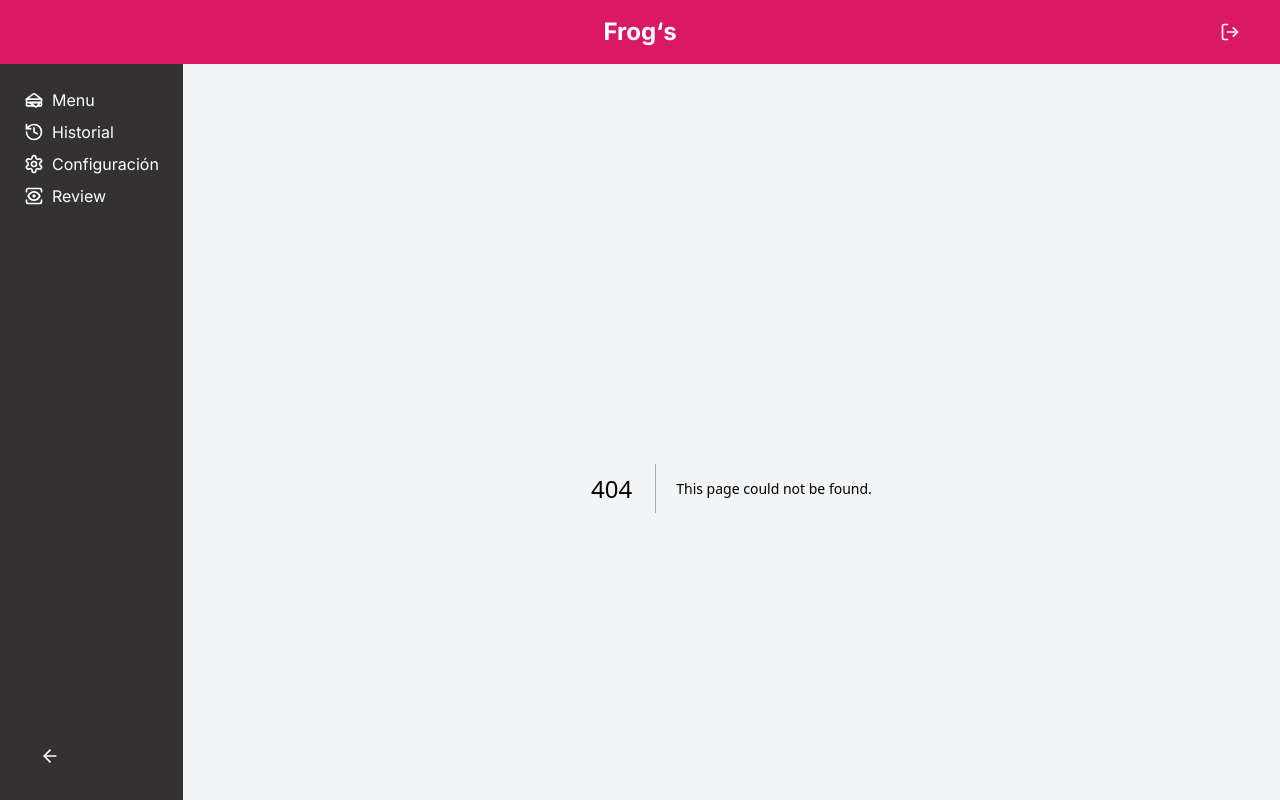
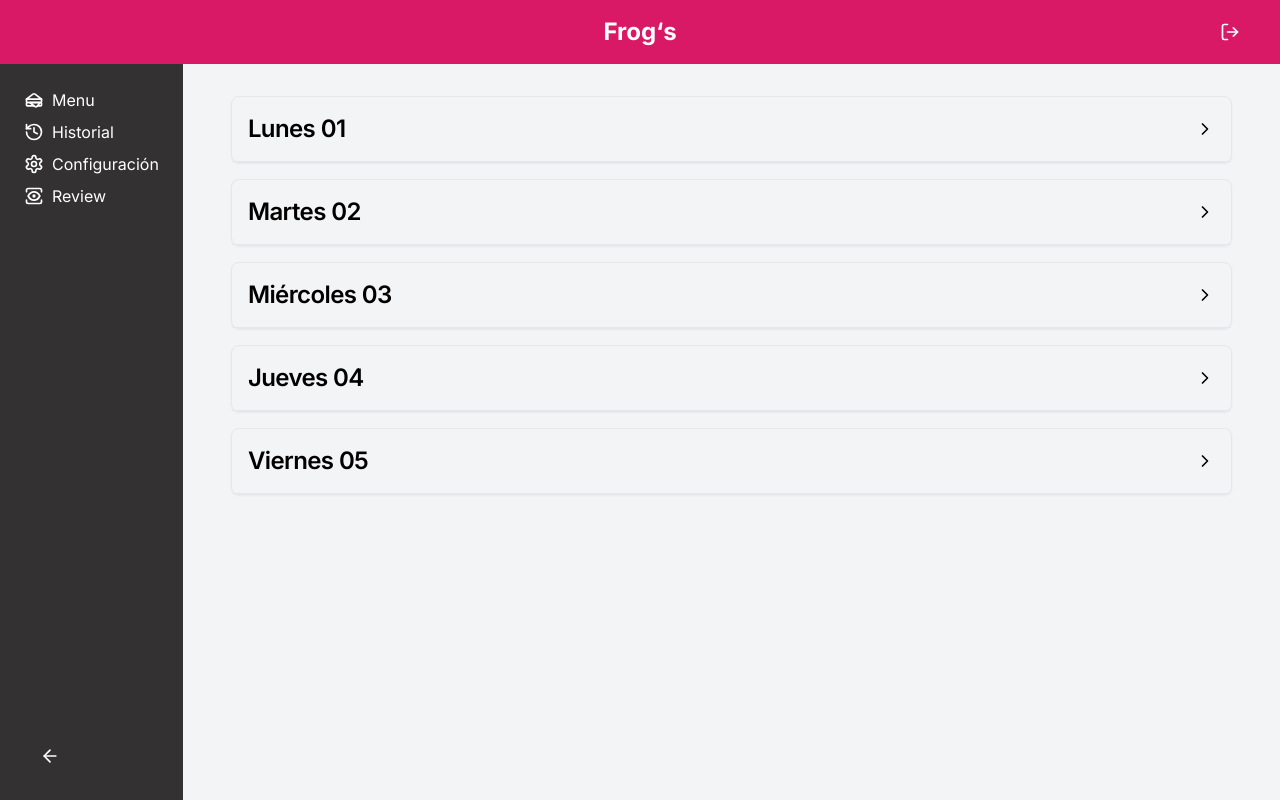
Before and after one commit to victor1mrs/my-frogs, a Next.js app: page /menu in a window 1280 px wide. Before the commit this address had no page. Built offline with nearby package versions, Linux system fonts and the light colour scheme.

Commit message:
DayMenu component added

```diff
--- /dev/null
+++ b/app/menu/page.tsx
@@ -0,0 +1,15 @@
+import { DayMenu } from "@/components/day-menu"
+import { mockedMenus } from "../utils/mockedData"
+
+
+const MenuPage = () => {
+  return (
+    <div>
+      {mockedMenus.map((menu) => (
+        <DayMenu key={menu.weekDay} {...menu} />
+      ))}
+    </div>
+  )
+}
+
+export default MenuPage
--- /dev/null
+++ b/app/utils/mockedData.ts
@@ -0,0 +1,104 @@
+export const mockedMenus = [
+  {
+    weekDay: "Lunes",
+    monthDay: "01",
+    menu: [
+      {
+        name: "Option 1",
+        type: "Common",
+      },
+      {
+        name: "Option 2",
+        type: "Common",
+      },
+      {
+        name: "Option 3",
+        type: "Economic",
+      },
+      {
+        name: "Option 4",
+        type: "Vegetariano",
+      },
+      {
+        name: "Option 5",
+        type: "Vegetariano",
+      },
+      {
+        name: "Option 6",
+        type: "Common",
+      },
+    ],
+  },
+  {
+    weekDay: "Martes",
+    monthDay: "02",
+    menu: [
+      {
+        name: "Option 1",
+        type: "Carne",
+      },
+      {
+        name: "Option 2",
+        type: "Pescado",
+      },
+    ],
+  },
+  {
+    weekDay: "Miércoles",
+    monthDay: "03",
+    menu: [
+      {
+        name: "Option 1",
+        type: "Carne",
+      },
+      {
+        name: "Option 2",
+        type: "Pescado",
+      },
+      {
+        name: "Option 3",
+        type: "Carne",
+      },
+      {
+        name: "Vegan Option",
+        type: "Vegetariano",
+      },
+    ],
+  },
+  {
+    weekDay: "Jueves",
+    monthDay: "04",
+    menu: [
+      {
+        name: "Option 1",
+        type: "Carne",
+      },
+      {
+        name: "Option 2",
+        type: "Pescado",
+      },
+    ],
+  },
+  {
+    weekDay: "Viernes",
+    monthDay: "05",
+    menu: [
+      {
+        name: "Option 1",
+        type: "Carne",
+      },
+      {
+        name: "Option 2",
+        type: "Pescado",
+      },
+      {
+        name: "Option 3",
+        type: "Carne",
+      },
+      {
+        name: "Vegan Option",
+        type: "Vegano",
+      },
+    ],
+  },
+]
--- a/components/dashboard.tsx
+++ b/components/dashboard.tsx
@@ -30,7 +30,7 @@
       <div className="flex flex-1 overflow-hidden">
         <nav className="flex flex-col items-start justify-between p-6 space-y-1 bg-[#333132] text-white dark:text-gray-200">
           <div className="space-y-2">
-            <Link className="flex items-center gap-2" href="#">
+            <Link className="flex items-center gap-2" href="/menu">
               <IconLunch className="h-5 w-5" />
               <span>Menu</span>
             </Link>
--- /dev/null
+++ b/components/day-menu.tsx
@@ -0,0 +1,52 @@
+/**
+ * This code was generated by v0 by Vercel.
+ * @see https://v0.dev/t/7i0yRHOlEYs
+ */
+import { CardTitle, Card } from "@/components/ui/card"
+import { CollapsibleTrigger, CollapsibleContent, Collapsible } from "@/components/ui/collapsible"
+import { Badge } from "@/components/ui/badge"
+import { Button } from "@/components/ui/button"
+import { IconPlusTwo, IconChevronright } from "./ui/icons"
+
+type DayMenuProps = {
+  weekDay: string
+  monthDay: string
+  menu: {
+    name: string
+    type: string
+  }[]
+}
+
+export const DayMenu = (props: DayMenuProps) => {
+  const { weekDay, monthDay, menu } = props
+  const title = `${weekDay} ${monthDay}`
+  return (
+    <div key="1" className="w-full py-1 md:py-2 lg:py-2">
+      <div className="grid gap-4 px-4 text-center md:gap-8 md:px-6 lg:text-left xl:gap-10">
+        <Card className="w-full">
+          <Collapsible>
+            <CollapsibleTrigger className="flex items-center justify-between space-x-2 p-4 cursor-pointer border-b w-full">
+              <CardTitle className="text-2xl">{title}</CardTitle>
+              <IconChevronright className="h-5 w-5 transition-all" />
+            </CollapsibleTrigger>
+            <CollapsibleContent>
+              <div className="grid w-full gap-10 grid-cols-3 divide-x">
+                {menu && menu.map((item) => (
+                  <div key={item.name} className="flex flex-row justify-between items-center p-4">
+                    <div className="space-y-2">
+                      <CardTitle className="text-lg">{item.name}</CardTitle>
+                      <Badge className="text-gray-500 bg-transparent text-base">{item.type}</Badge>
+                    </div>
+                    <Button size="icon" variant="ghost">
+                      <IconPlusTwo className="h-6 w-6" />
+                    </Button>
+                  </div>
+                ))}
+              </div>
+            </CollapsibleContent>
+          </Collapsible>
+        </Card>
+      </div>
+    </div>
+  )
+}
--- /dev/null
+++ b/components/ui/badge.tsx
@@ -0,0 +1,36 @@
+import * as React from "react"
+import { cva, type VariantProps } from "class-variance-authority"
+
+import { cn } from "@/lib/utils"
+
+const badgeVariants = cva(
+  "inline-flex items-center rounded-full border px-2.5 py-0.5 text-xs font-semibold transition-colors focus:outline-none focus:ring-2 focus:ring-ring focus:ring-offset-2",
+  {
+    variants: {
+      variant: {
+        default:
+          "border-transparent bg-primary text-primary-foreground hover:bg-primary/80",
+        secondary:
+          "border-transparent bg-secondary text-secondary-foreground hover:bg-secondary/80",
+        destructive:
+          "border-transparent bg-destructive text-destructive-foreground hover:bg-destructive/80",
+        outline: "text-foreground",
+      },
+    },
+    defaultVariants: {
+      variant: "default",
+    },
+  }
+)
+
+export interface BadgeProps
+  extends React.HTMLAttributes<HTMLDivElement>,
+    VariantProps<typeof badgeVariants> {}
+
+function Badge({ className, variant, ...props }: BadgeProps) {
+  return (
+    <div className={cn(badgeVariants({ variant }), className)} {...props} />
+  )
+}
+
+export { Badge, badgeVariants }
--- /dev/null
+++ b/components/ui/card.tsx
@@ -0,0 +1,79 @@
+import * as React from "react"
+
+import { cn } from "@/lib/utils"
+
+const Card = React.forwardRef<
+  HTMLDivElement,
+  React.HTMLAttributes<HTMLDivElement>
+>(({ className, ...props }, ref) => (
+  <div
+    ref={ref}
+    className={cn(
+      "rounded-lg border bg-card text-card-foreground shadow-sm",
+      className
+    )}
+    {...props}
+  />
+))
+Card.displayName = "Card"
+
+const CardHeader = React.forwardRef<
+  HTMLDivElement,
+  React.HTMLAttributes<HTMLDivElement>
+>(({ className, ...props }, ref) => (
+  <div
+    ref={ref}
+    className={cn("flex flex-col space-y-1.5 p-6", className)}
+    {...props}
+  />
+))
+CardHeader.displayName = "CardHeader"
+
+const CardTitle = React.forwardRef<
+  HTMLParagraphElement,
+  React.HTMLAttributes<HTMLHeadingElement>
+>(({ className, ...props }, ref) => (
+  <h3
+    ref={ref}
+    className={cn(
+      "text-2xl font-semibold leading-none tracking-tight",
+      className
+    )}
+    {...props}
+  />
+))
+CardTitle.displayName = "CardTitle"
+
+const CardDescription = React.forwardRef<
+  HTMLParagraphElement,
+  React.HTMLAttributes<HTMLParagraphElement>
+>(({ className, ...props }, ref) => (
+  <p
+    ref={ref}
+    className={cn("text-sm text-muted-foreground", className)}
+    {...props}
+  />
+))
+CardDescription.displayName = "CardDescription"
+
+const CardContent = React.forwardRef<
+  HTMLDivElement,
+  React.HTMLAttributes<HTMLDivElement>
+>(({ className, ...props }, ref) => (
+  <div ref={ref} className={cn("p-6 pt-0", className)} {...props} />
+))
+CardContent.displayName = "CardContent"
+
+const CardFooter = React.forwardRef<
+  HTMLDivElement,
+  React.HTMLAttributes<HTMLDivElement>
+>(({ className, ...props }, ref) => (
+  <div
+    ref={ref}
+    className={cn("flex items-center p-6 pt-0", className)}
+    {...props}
+  />
+))
+CardFooter.displayName = "CardFooter"
+
+export { Card, CardHeader, CardFooter, CardTitle, CardDescription, CardContent }
--- /dev/null
+++ b/components/ui/collapsible.tsx
@@ -0,0 +1,11 @@
+"use client"
+
+import * as CollapsiblePrimitive from "@radix-ui/react-collapsible"
+
+const Collapsible = CollapsiblePrimitive.Root
+
+const CollapsibleTrigger = CollapsiblePrimitive.CollapsibleTrigger
+
+const CollapsibleContent = CollapsiblePrimitive.CollapsibleContent
+
+export { Collapsible, CollapsibleTrigger, CollapsibleContent }
--- a/components/ui/icons.tsx
+++ b/components/ui/icons.tsx
@@ -151,3 +151,43 @@
     </svg>
   )
 }
+
+export const IconPlusTwo = (props: JSX.IntrinsicAttributes & SVGProps<SVGSVGElement>) => {
+  return (
+    <svg
+      {...props}
+      xmlns="http://www.w3.org/2000/svg"
+      width="24"
+      height="24"
+      viewBox="0 0 24 24"
+      fill="none"
+      stroke="currentColor"
+      stroke-Width="2"
+      strokeLinecap="round"
+      strokeLinejoin="round"
+    >
+      <path d="M5 12h14" />
+      <path d="M12 5v14" />
+    </svg>
+  )
+}
+
+
+export const IconChevronright = (props: JSX.IntrinsicAttributes & SVGProps<SVGSVGElement>) => {
+  return (
+    <svg
+      {...props}
+      xmlns="http://www.w3.org/2000/svg"
+      width="24"
+      height="24"
+      viewBox="0 0 24 24"
+      fill="none"
+      stroke="currentColor"
+      strokeWidth="2"
+      strokeLinecap="round"
+      strokeLinejoin="round"
+    >
+      <path d="m9 18 6-6-6-6" />
+    </svg>
+  )
+}
--- a/package.json
+++ b/package.json
@@ -9,6 +9,7 @@
     "lint": "next lint"
   },
   "dependencies": {
+    "@radix-ui/react-collapsible": "^1.0.3",
     "@radix-ui/react-icons": "^1.3.0",
     "@radix-ui/react-slot": "^1.0.2",
     "class-variance-authority": "^0.7.0",
```
Also changed, not shown: 1 other file (tests, documents, lock files or other folders).
